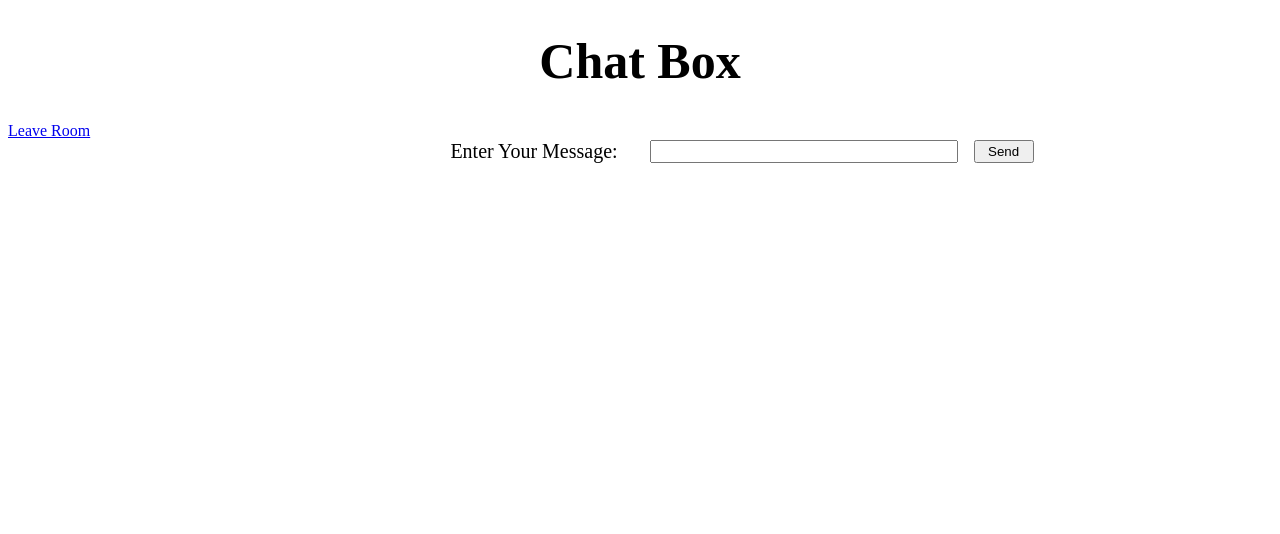
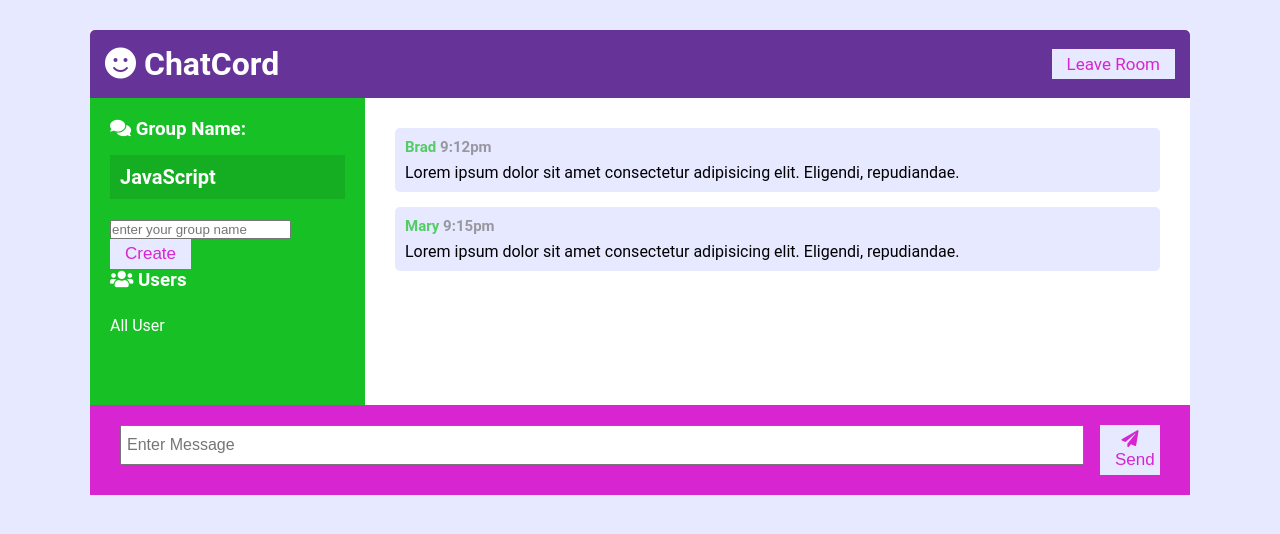
Before and after one commit to SonuSangam07/groupchat, a website: page message.html in a window 1280 px wide. Drawn offline with nearby package versions, Linux system fonts and the light colour scheme; no server answers.

Commit message:
chat ready

```diff
--- a/message.html
+++ b/message.html
@@ -1,28 +1,64 @@
 <!DOCTYPE html>
 <html lang="en">
 <head>
-    <meta charset="UTF-8">
-    <meta http-equiv="X-UA-Compatible" content="IE=edge">
-    <meta name="viewport" content="width=device-width, initial-scale=1.0">
-    <title>ChatBox</title>
-    <link rel="stylesheet" href="style.css">
-    <script src="https://cdnjs.cloudflare.com/ajax/libs/axios/0.27.2/axios.min.js"></script>
-    <script src="message.js"></script>
+  <meta charset="UTF-8">
+  <meta name="viewport" content="width=device-width, initial-scale=1.0">
+  <link rel="stylesheet" href="https://cdnjs.cloudflare.com/ajax/libs/font-awesome/5.12.1/css/all.min.css" integrity="sha256-mmgLkCYLUQbXn0B1SRqzHar6dCnv9oZFPEC1g1cwlkk=" crossorigin="anonymous" />
+  <link rel="stylesheet" href="style.css">
+  <title>ChatCord App</title>
 </head>
-<h1 id="chathead">Chat Box</h1>
-<a href="../login.html" class="btn">Leave Room</a>
 <body>
-    <div class="chats">
+  <div class="chat-container">
+    <header class="chat-header">
+      <h1><i class="fas fa-smile"></i> ChatCord</h1>
+      <a href="../login.html" class="btn">Leave Room</a>
+    </header>
+    <main class="chat-main">
+      <div class="chat-sidebar" id="sidebar">
+        <div id="GrpName">
+          <h3><i class="fas fa-comments"></i> Group Name:</h3>
+          <h2 id="room-name">JavaScript</h2>
+        </div>
 
+        <input type="text" id="Create-group-input" placeholder="enter your group name">
+        <button class="btn btn-primary" id="create-group">Create</button>
+        <h3><i class="fas fa-users"></i> Users</h3>
+        <ul id="users">
+          <li>All User</li>
+        </ul>
+      </div>
+      <div class="chat-messages" id="showMsg">
+					<div class="message">
+						<p class="meta">Brad <span>9:12pm</span></p>
+						<p class="text">
+							Lorem ipsum dolor sit amet consectetur adipisicing elit. Eligendi,
+							repudiandae.
+						</p>
+					</div>
+					<div class="message">
+						<p class="meta">Mary <span>9:15pm</span></p>
+						<p class="text">
+							Lorem ipsum dolor sit amet consectetur adipisicing elit. Eligendi,
+							repudiandae.
+						</p>
+					</div>
+      </div>
+    </main>
+    <div class="chat-form-container">
+      <form id="chat-form">
+        <input
+          id="msg"
+          type="text"
+          placeholder="Enter Message"
+          required
+          autocomplete="off"
+        />
+        <button class="btn" id="sendbtn"><i class="fas fa-paper-plane"></i> Send</button>
+      </form>
     </div>
-    <form id="msgform" onsubmit="sendmsg(event)">
-        <label id="chatlabel">Enter Your Message:</label>
-        <input type="text" class="chatele" id="message">
-        <button id="sendbtn">Send</button>
-    </form>
+  </div>
 
-    <div id="inbox">
-
-    </div>
+  <script src="message.js"></script>
+  <script src="https://cdnjs.cloudflare.com/ajax/libs/axios/0.21.1/axios.min.js" integrity="sha512-bZS47S7sPOxkjU/4Bt0zrhEtWx0y0CRkhEp8IckzK+ltifIIE9EMIMTuT/mEzoIMewUINruDBIR/jJnbguonqQ==" crossorigin="anonymous" referrerpolicy="no-referrer"></script>
 </body>
 </html>
--- a/message.js
+++ b/message.js
@@ -1,47 +1,92 @@
-function sendmsg(event) {
-  event.preventDefault();
-  let message = document.getElementById("message").value;
-  let obj = {
-    message: message,
-  };
-  const token = localStorage.getItem("token");
-  axios
-    .post("http://localhost:3000/sendmsg", obj, {
-      headers: { Authorization: token },
-    })
-    .then((response) => {
-      alert("Message Sent");
-    })
-    .catch((err) => {
-      console.log(err);
-    });
+const token = localStorage.getItem('token');
+
+window.addEventListener('DOMContentLoaded', (e) => {
+    var sendbtn = document.getElementById('sendbtn');
+    sendbtn.addEventListener('click', sendMsg);
+    e.preventDefault();
+    // setInterval(()=>{
+    //     showMsg();
+    // },1000);
+     showMsg();
+
+
+
+
+})
+
+
+function sendMsg(){
+    var msg = document.getElementById('msg').value;
+
+        let msgDetails = {
+            token: token,
+            message: msg,
+        }
+
+        axios.post('http://localhost:3000/sendmsg', msgDetails , {
+            headers: {"Authorization":token}
+        })
+        .then(() => {
+            document.getElementById('msg').value = "";
+        })
+}
+
+function showMsg(){
+    const token = localStorage.getItem('token');
+    axios.get('http://localhost:3000/getmessages', {headers: {"Authorization":token}})
+        .then(response => {
+            //console.log(response.data.data)
+            if(response.status === 200){
+                document.getElementById('showMsg').innerHTML="";
+                response.data.data.forEach(message => {
+                    var parentElemnt = document.getElementById('showMsg');
+                    var msgId = `${message.id}`;
+                    //console.log(msgId);
+                    parentElemnt.innerHTML += `
+                    <div class="message" id=${msgId}>
+                        <p class="meta">${message.Username}</p>
+                        <p class="text">
+                            ${message.message}
+                        </p>
+                    </div>`
+                })
+            }else{
+                throw new Error();
+            }
+        })
 }
 
 // retrieving messages
 
 window.addEventListener("DOMContentLoaded", (event) => {
   event.preventDefault();
+  const token=localStorage.getItem('token')
+  //console.log(token)
   axios
-    .get("http://localhost:3000/getmessages")
+    .get("http://localhost:3000/getmessages",{headers: {"Authorization": token}})
     .then((response) => {
       if (response.status == 200) {
-        console.log(response)
-        let inbox = document.getElementById('inbox')
+       // console.log(response.data.data)
 
-        let content1=`<div>you joined </div`
-          inbox.innerHTML+=content1;
-        for (let i = 0; i < response.data.data.length; i++) {
-          let message = response.data.data[i].message;
-          let id = response.data.data[i].name
 
-         let content = `<div class="info"><span class="allmsgs">${id} :</span><span class="allmsgs">${message}</span></div>`
-         inbox.innerHTML += content
-        }
-      } else {
+        response.data.data.forEach(message => {
+          var parentElemnt = document.getElementById('showMsg');
+                    var msgId = `${message.id}`;
+                    //console.log(msgId);
+                    parentElemnt.innerHTML += `
+                    <div class="message" id=${msgId}>
+                        <p class="meta">${message.name}</p>
+                        <p class="text">
+                            ${message.message}
+                        </p>
+                    </div>`
+        })
+
+         } else {
         throw new Error();
       }
     })
     .catch((err) => {
       console.log(err);
-    });
-});
+    })
+  })
--- a/style.css
+++ b/style.css
@@ -78,6 +78,45 @@
     margin-top: 2rem;
 
   }
+  @import url('https://fonts.googleapis.com/css?family=Roboto&display=swap');
+
+:root {
+	--dark-color-a: #d725d1;
+	--dark-color-b: #17c025;
+	--light-color: #e6e9ff;
+	--success-color: #b8aa5c;
+	--error-color: #022105;
+}
+
+* {
+	box-sizing: border-box;
+	margin: 0;
+	padding: 0;
+}
+
+body {
+	font-family: 'Roboto', sans-serif;
+	font-size: 16px;
+	background: var(--light-color);
+	margin: 20px;
+}
+
+ul {
+	list-style: none;
+}
+
+a {
+	text-decoration: none;
+}
+
+.btn {
+	cursor: pointer;
+	padding: 5px 15px;
+	background: var(--light-color);
+	color: var(--dark-color-a);
+	border: 0;
+	font-size: 17px;
+}
   .info{
       display: flex;
 
@@ -106,3 +145,88 @@
     background-color: lightgray;
     width: auto;
 }
+.chat-container {
+	max-width: 1100px;
+	background: #fff;
+	margin: 30px auto;
+	overflow: hidden;
+}
+
+.chat-header {
+	background: rebeccapurple;
+	color: #fff;
+	border-top-left-radius: 5px;
+	border-top-right-radius: 5px;
+	padding: 15px;
+	display: flex;
+	align-items: center;
+	justify-content: space-between;
+}
+
+.chat-main {
+	display: grid;
+	grid-template-columns: 1fr 3fr;
+}
+
+.chat-sidebar {
+	background: var(--dark-color-b);
+	color: #fff;
+	padding: 20px 20px 60px;
+	overflow-y: scroll;
+}
+
+.chat-sidebar h2 {
+	font-size: 20px;
+	background: rgba(0, 0, 0, 0.1);
+	padding: 10px;
+	margin-bottom: 20px;
+}
+
+.chat-sidebar h3 {
+	margin-bottom: 15px;
+}
+
+.chat-sidebar ul li {
+	padding: 10px 0;
+}
+
+.chat-messages {
+	padding: 30px;
+	max-height: 500px;
+	overflow-y: scroll;
+}
+
+.chat-messages .message {
+	padding: 10px;
+	margin-bottom: 15px;
+	background-color: var(--light-color);
+	border-radius: 5px;
+}
+
+.chat-messages .message .meta {
+	font-size: 15px;
+	font-weight: bold;
+	color: var(--dark-color-b);
+	opacity: 0.7;
+	margin-bottom: 7px;
+}
+
+.chat-messages .message .meta span {
+	color: #777;
+}
+
+.chat-form-container {
+	padding: 20px 30px;
+	background-color: var(--dark-color-a);
+}
+
+.chat-form-container form {
+	display: flex;
+}
+
+.chat-form-container input[type='text'] {
+	font-size: 16px;
+	padding: 5px;
+	height: 40px;
+	flex: 1;
+}
```
